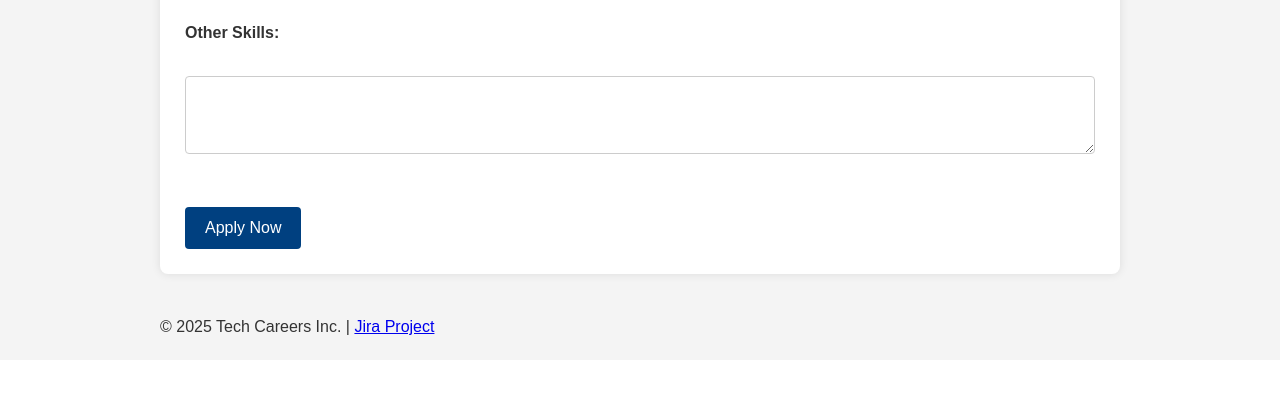
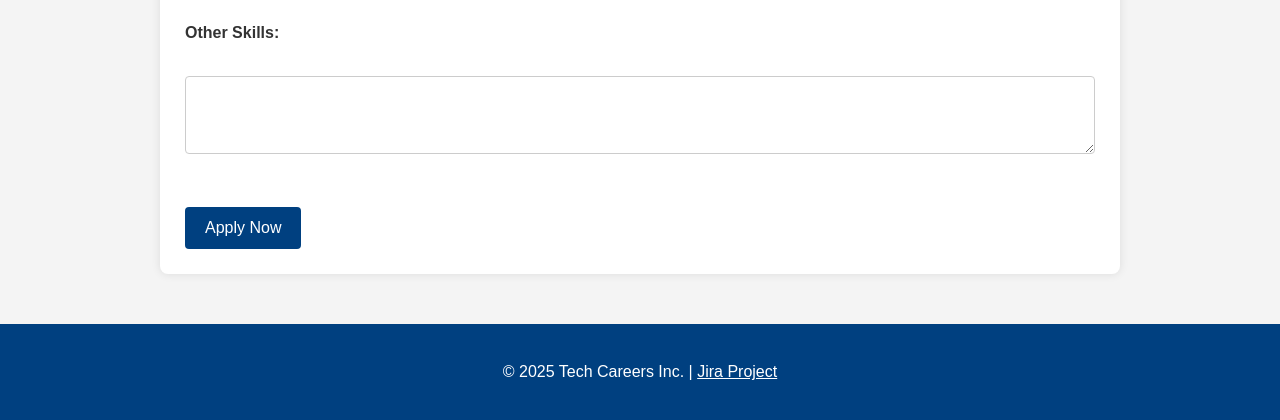
Before and after one commit to 105549359/Team05_Part1, a PHP site: page /apply.html in a window 1280 px wide. Shown: the part 1849-2269 px from the top of the page. Before the commit the page ends 2184 px from the top, so only its background shows below. Run offline with PHP 8.4, Linux system fonts and the light colour scheme.

Commit message:
Footer Styling

```diff
--- a/styles.css
+++ b/styles.css
@@ -116,3 +116,21 @@ input[type="submit"] {
 input[type="submit"]:hover {
     background-color: #0066cc;
 }
+
+/* Footer */
+footer {
+    background-color: #004080;
+    color: #fff;
+    text-align: center;
+    padding: 15px 0;
+    margin-top: 30px;
+}
+
+footer a {
+    color: #fff;
+    text-decoration: underline;
+}
+
+footer a:hover {
+    color: #cce0ff;
+}
```
